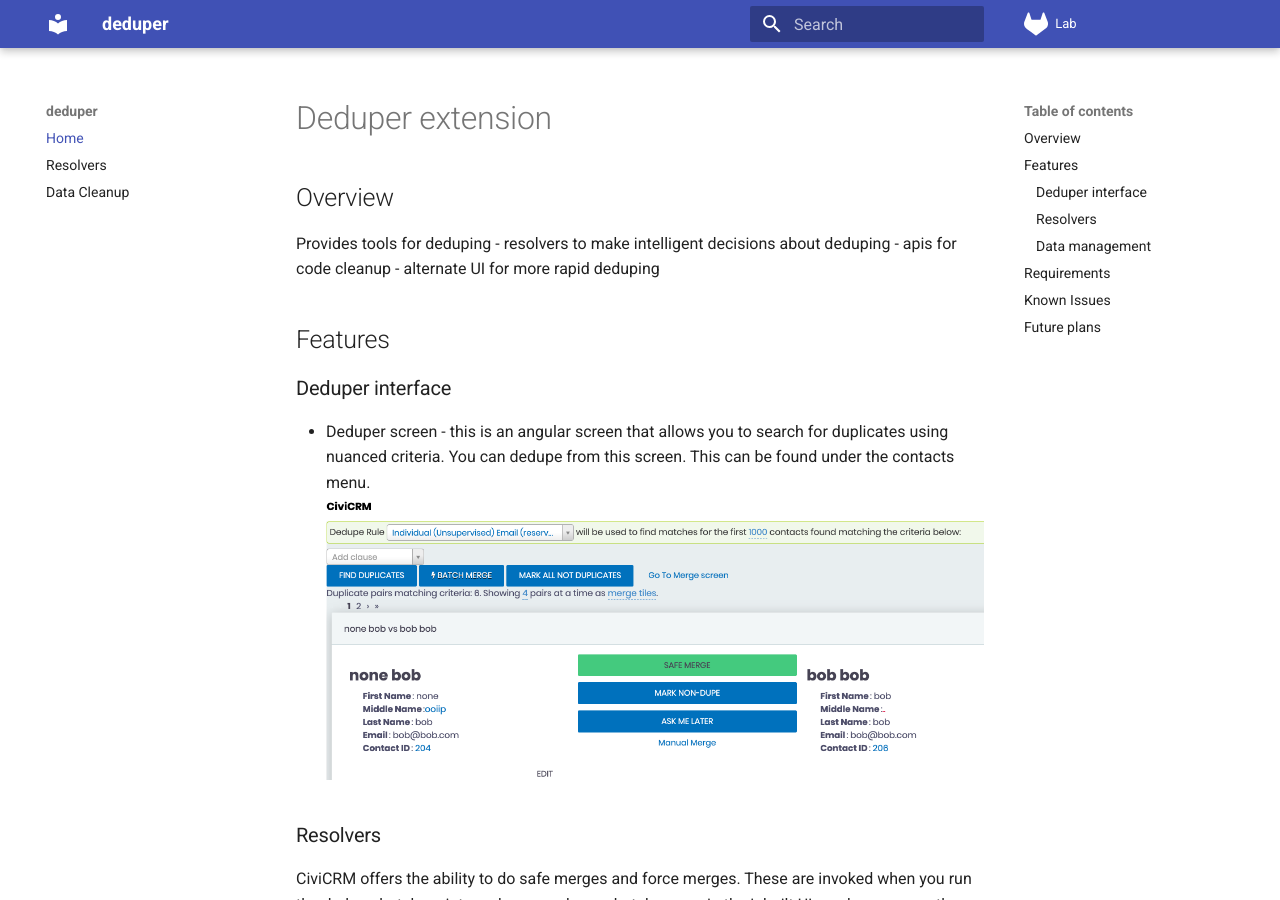
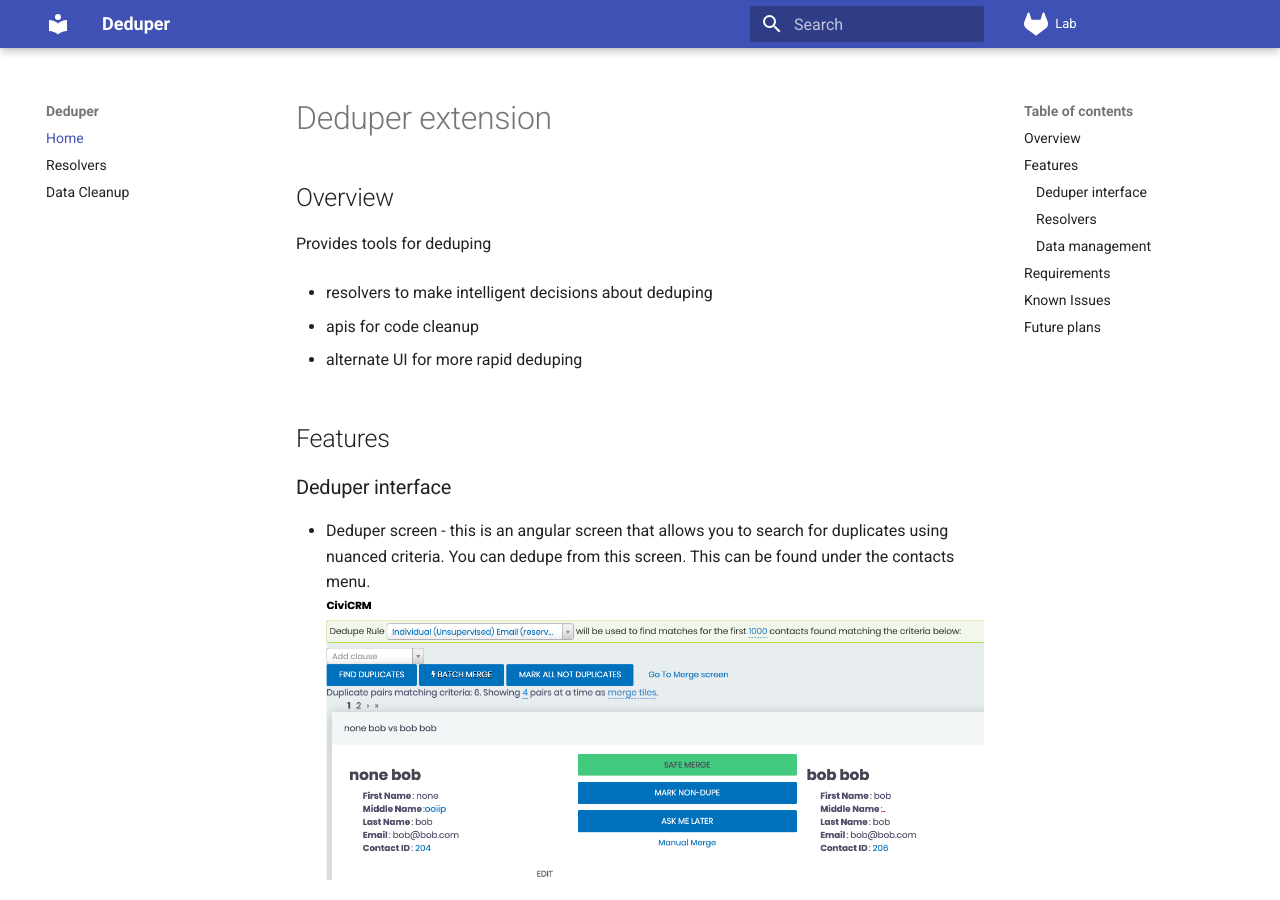
Before and after one commit to eileenmcnaughton/deduper, an MkDocs documentation site: the page built from docs/index.md, in a window 1280 px wide and 900 px high. Built offline with MkDocs 1.6.1 and Material for MkDocs 9.7.7, drawn with Linux system fonts in a browser that asks for light colours.

```diff
--- a/docs/index.md
+++ b/docs/index.md
@@ -2,8 +2,11 @@
 ## Overview
 
 Provides tools for deduping
+
   - resolvers to make intelligent decisions about deduping
+
   - apis for code cleanup
+
   - alternate UI for more rapid deduping
 
 ## Features
--- a/mkdocs.yml
+++ b/mkdocs.yml
@@ -1,6 +1,6 @@
 # Use mkdocs to generate a manual for this extension. For more information about
 # mkdocs, see https://docs.civicrm.org/dev/en/latest/documentation/#mkdocs
-site_name: deduper
+site_name: Deduper
 edit_uri: https://lab.civicrm.org/extensions/deduper/-/edit/master/docs/
 repo_url: https://lab.civicrm.org/extensions/deduper
 theme:
```
